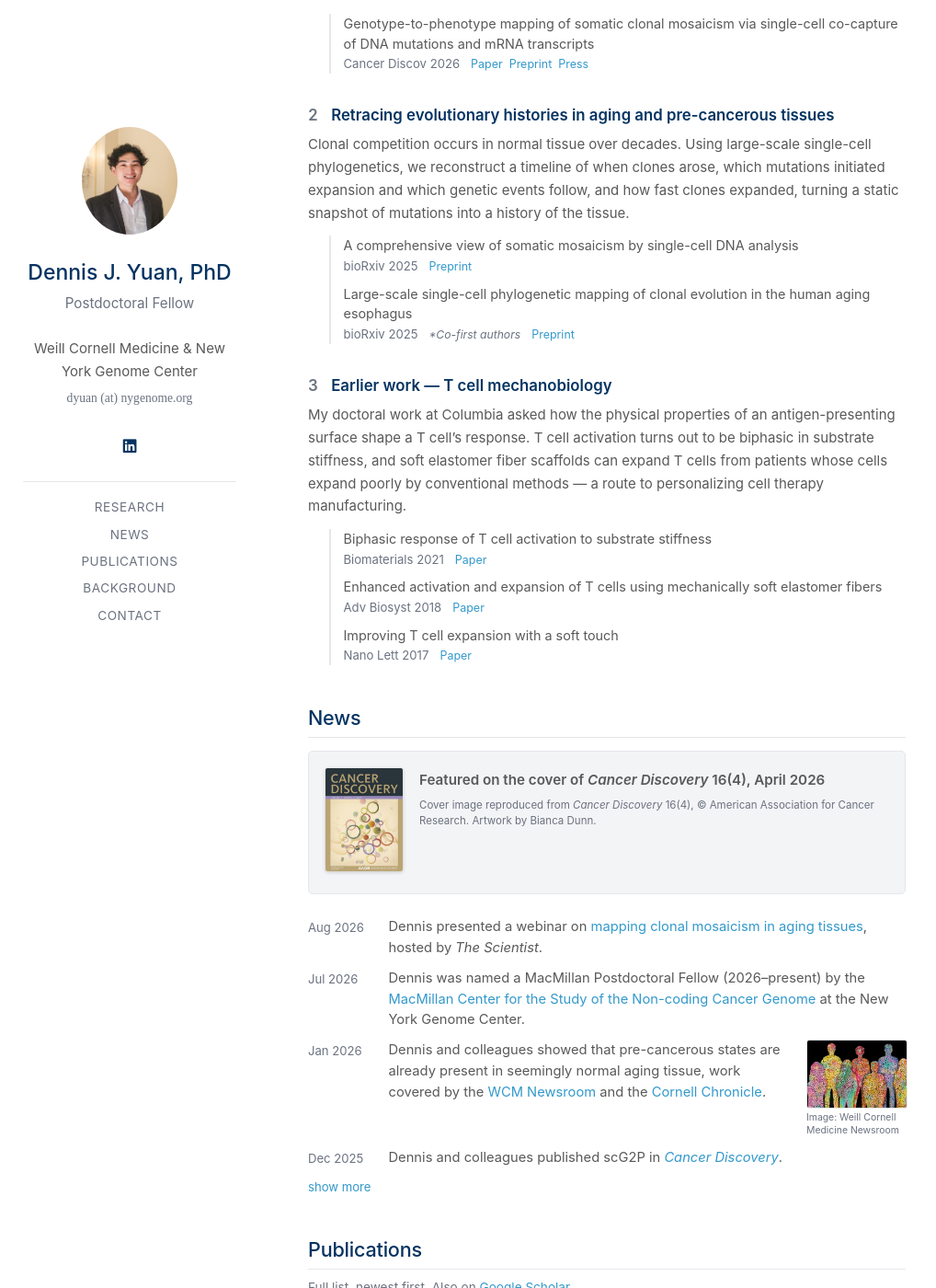
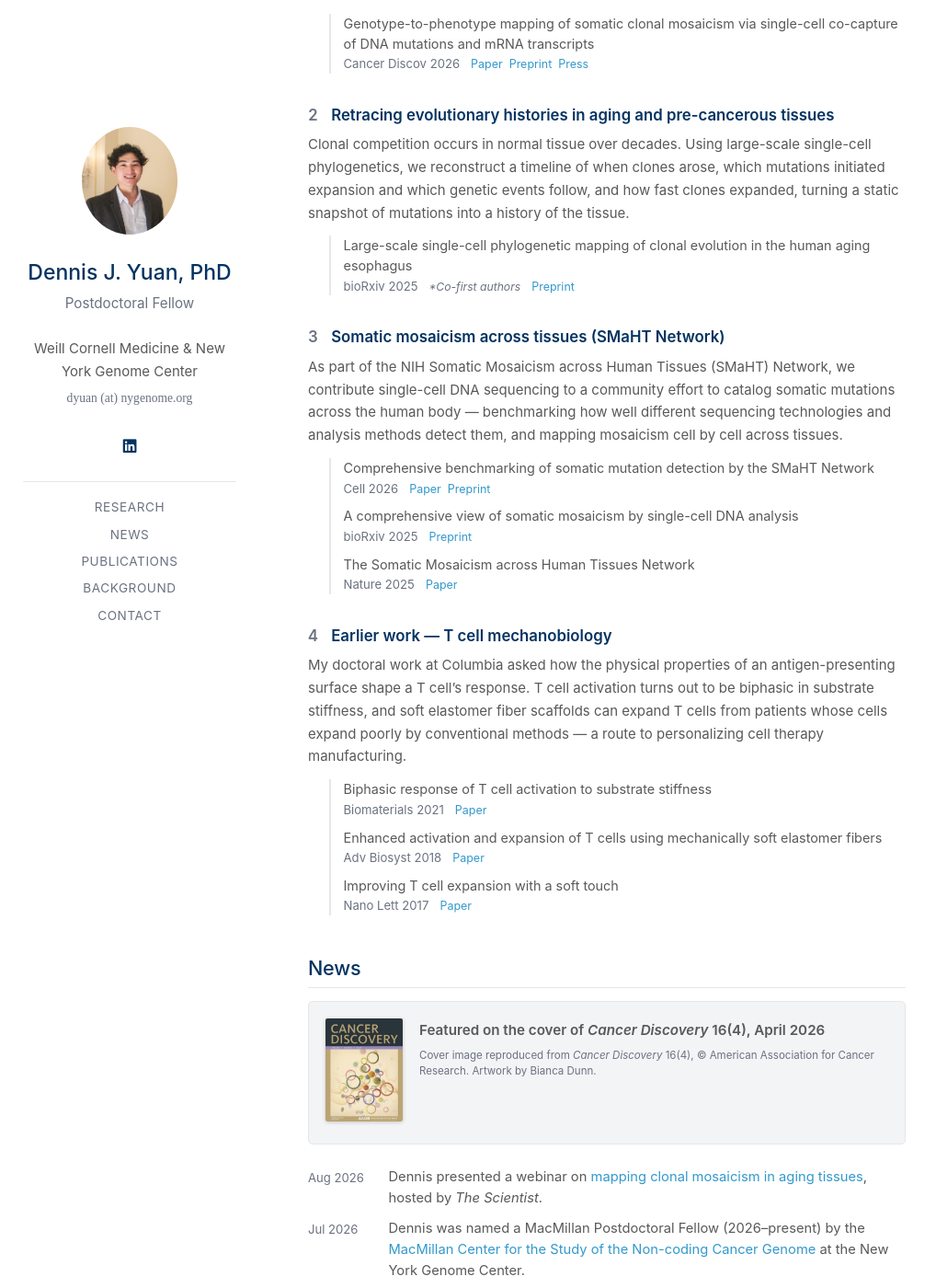
Before and after one commit to dennisjyuan/dennisjyuan.github.io, a Jekyll site: the page built from index.md, in a window 1280 px wide and 1400 px high, scrolled down 625 px. Shown: the whole window at 92% size, without its empty margins (135-1153 px from the left). Built offline with Jekyll 4.4.1, drawn with Linux system fonts in a browser that asks for light colours; a style sheet for code colours, icons or effects is not loaded; our own code applies the rules of GitHub Pages for plain Markdown files; some of the changed text lies outside the part shown.

Commit message:
Add SMaHT theme; split Selected/All publications

```diff
--- a/_data/publications.yml
+++ b/_data/publications.yml
@@ -5,11 +5,24 @@
 #            _data/themes.yml). Use "other" to keep it out of the Research
 #            section but still list it under Publications.
 #   authors: HTML is allowed -- wrap your own name in <strong> tags.
+#   selected: true puts it under "Selected publications" (first / co-first author).
 #   links:   any label/url pairs you want shown as buttons.
 # Order in this file is the order shown on the page (newest first).
 # ---------------------------------------------------------------------------
 
 main:
+
+  - title: "Comprehensive benchmarking of somatic mutation detection by the SMaHT Network"
+    authors: "Abyzov A, Natu A, Voshall A, Sedeño-Cortés AE, Burn AH, Boyle AP, et al., <strong>Yuan DJ</strong>, et al., SMaHT Network"
+    venue: "<em>Cell</em>, 189(21):6594-6612"
+    year: 2026
+    venue_short: "Cell"
+    theme: smaht
+    links:
+      - label: Paper
+        url: https://www.cell.com/cell/fulltext/S0092-8674(26)01135-9
+      - label: Preprint
+        url: https://doi.org/10.1101/2025.10.09.678885
 
   - title: "Genotype-to-phenotype mapping of somatic clonal mosaicism via single-cell co-capture of DNA mutations and mRNA transcripts"
     authors: "<strong>Yuan DJ</strong>, Zinno J, Botella T, Dhingra D, Wang S, Hawkins AG, Swett A, Sotelo J, Raviram R, Hughes C, Potenski C, Godfrey KD, Ainsworth KM, Xu S, Que J, Abrams JA, Yokoyama A, Kakiuchi N, Ogawa S, Landau DA"
@@ -17,6 +30,7 @@
     year: 2026
     venue_short: "Cancer Discov"
     theme: genotype-phenotype
+    selected: true
     highlight: true
     links:
       - label: Paper
@@ -31,7 +45,7 @@
     venue: "<em>bioRxiv</em> (preprint)"
     year: 2025
     venue_short: "bioRxiv"
-    theme: clonal-evolution
+    theme: smaht
     links:
       - label: Preprint
         url: https://doi.org/10.1101/2025.10.31.685648
@@ -43,6 +57,7 @@
     year: 2025
     venue_short: "bioRxiv"
     theme: clonal-evolution
+    selected: true
     links:
       - label: Preprint
         url: https://doi.org/10.1101/2025.10.11.681805
@@ -57,12 +72,43 @@
       - label: Preprint
         url: https://doi.org/10.1101/2025.08.11.669689
 
+  - title: "The Somatic Mosaicism across Human Tissues Network"
+    authors: "Coorens THH, Oh JW, Choi YA, Lim NS, Zhao B, Voshall A, Abyzov A, et al., Vaccarino FM, SMaHT Network (incl. <strong>Yuan DJ</strong>)"
+    venue: "<em>Nature</em>, 643(8070):47-59"
+    year: 2025
+    venue_short: "Nature"
+    theme: smaht
+    links:
+      - label: Paper
+        url: https://doi.org/10.1038/s41586-025-09096-7
+
+  - title: "Measuring longitudinal genome-wide clonal evolution of pediatric acute lymphoblastic leukemia at single-cell resolution"
+    authors: "Pang Y, Prieto T, Gonzalez-Pena V, Aragon A, Xia Y, Kao S, Rajagopalan S, Zinno J, Quentin J, Laval J, <strong>Yuan DJ</strong>, Omans N, Klein D, MacKay M, De Vlaminck I, Easton J, Evans W, Landau DA, Gawad C"
+    venue: "<em>bioRxiv</em> (preprint)"
+    year: 2025
+    venue_short: "bioRxiv"
+    theme: other
+    links:
+      - label: Preprint
+        url: https://pmc.ncbi.nlm.nih.gov/articles/PMC11957134/
+
+  - title: "Programmable endonuclease combined with isothermal polymerase amplification to selectively enrich for rare mutant allele fractions"
+    authors: "Chen J, Qiu T, Mauk MG, Su Z, Fan Y, <strong>Yuan DJ</strong>, Zhou Q, Qiao Y, Bau HH, Ying J, Song J"
+    venue: "<em>Chinese Chemical Letters</em>, 33(8):4126-4132"
+    year: 2022
+    venue_short: "Chin Chem Lett"
+    theme: other
+    links:
+      - label: Paper
+        url: https://www.sciencedirect.com/science/article/pii/S1001841721010093
+
   - title: "Biphasic response of T cell activation to substrate stiffness"
     authors: "<strong>Yuan DJ</strong>, Shi L, Kam LC"
     venue: "<em>Biomaterials</em>, 273:120797"
     year: 2021
     venue_short: "Biomaterials"
     theme: t-cell
+    selected: true
     links:
       - label: Paper
         url: https://doi.org/10.1016/j.biomaterials.2021.120797
--- a/_data/themes.yml
+++ b/_data/themes.yml
@@ -28,6 +28,14 @@
       expansion and which genetic events follow, and how fast clones expanded, turning a
       static snapshot of mutations into a history of the tissue.
 
+  - id: smaht
+    name: Somatic mosaicism across tissues (SMaHT Network)
+    summary: |
+      As part of the NIH Somatic Mosaicism across Human Tissues (SMaHT) Network, we contribute
+      single-cell DNA sequencing to a community effort to catalog somatic mutations across the
+      human body &mdash; benchmarking how well different sequencing technologies and analysis
+      methods detect them, and mapping mosaicism cell by cell across tissues.
+
   - id: t-cell
     name: Earlier work &mdash; T cell mechanobiology
     summary: |
--- /dev/null
+++ b/_includes/pub-list.html
@@ -0,0 +1,15 @@
+<ol class="pub-list">
+{% for paper in include.papers %}
+  <li class="pub{% if paper.highlight %} pub-highlight{% endif %}">
+    <div class="pub-title">{{ paper.title }}</div>
+    <div class="pub-authors">{{ paper.authors }}</div>
+    {% if paper.note %}<div class="pub-note">{{ paper.note }}</div>{% endif %}
+    <div class="pub-venue">{{ paper.venue }}, {{ paper.year }}</div>
+    {% if paper.links %}
+    <div class="pub-links">
+      {% for link in paper.links %}<a href="{{ link.url }}" target="_blank" rel="noopener">{{ link.label }}</a>{% endfor %}
+    </div>
+    {% endif %}
+  </li>
+{% endfor %}
+</ol>
--- a/_includes/publications.md
+++ b/_includes/publications.md
@@ -1,19 +1,11 @@
 <h2 id="publications">Publications</h2>
 
-<p class="section-note">Full list, newest first. Also on <a href="{{ site.google_scholar }}" target="_blank" rel="noopener">Google Scholar</a>.</p>
+<p class="section-note">Newest first. Also on <a href="{{ site.google_scholar }}" target="_blank" rel="noopener">Google Scholar</a>.</p>
 
-<ol class="pub-list">
-{% for paper in site.data.publications.main %}
-  <li class="pub{% if paper.highlight %} pub-highlight{% endif %}">
-    <div class="pub-title">{{ paper.title }}</div>
-    <div class="pub-authors">{{ paper.authors }}</div>
-    {% if paper.note %}<div class="pub-note">{{ paper.note }}</div>{% endif %}
-    <div class="pub-venue">{{ paper.venue }}, {{ paper.year }}</div>
-    {% if paper.links %}
-    <div class="pub-links">
-      {% for link in paper.links %}<a href="{{ link.url }}" target="_blank" rel="noopener">{{ link.label }}</a>{% endfor %}
-    </div>
-    {% endif %}
-  </li>
-{% endfor %}
-</ol>
+{% assign selected_papers = site.data.publications.main | where: "selected", true %}
+<h3 class="pub-subhead" id="selected-publications">Selected publications</h3>
+<p class="section-note">First and co-first author.</p>
+{% include pub-list.html papers=selected_papers %}
+
+<h3 class="pub-subhead" id="all-publications">All publications</h3>
+{% include pub-list.html papers=site.data.publications.main %}
--- a/assets/css/custom.css
+++ b/assets/css/custom.css
@@ -468,3 +468,10 @@
     margin-left: 0;
   }
 }
+
+/* Selected / All publications sub-headings */
+.pub-subhead {
+  margin: 1.6em 0 0.3em;
+  font-size: 1.05em;
+}
+.pub-subhead + .section-note { margin-top: 0; }
```
